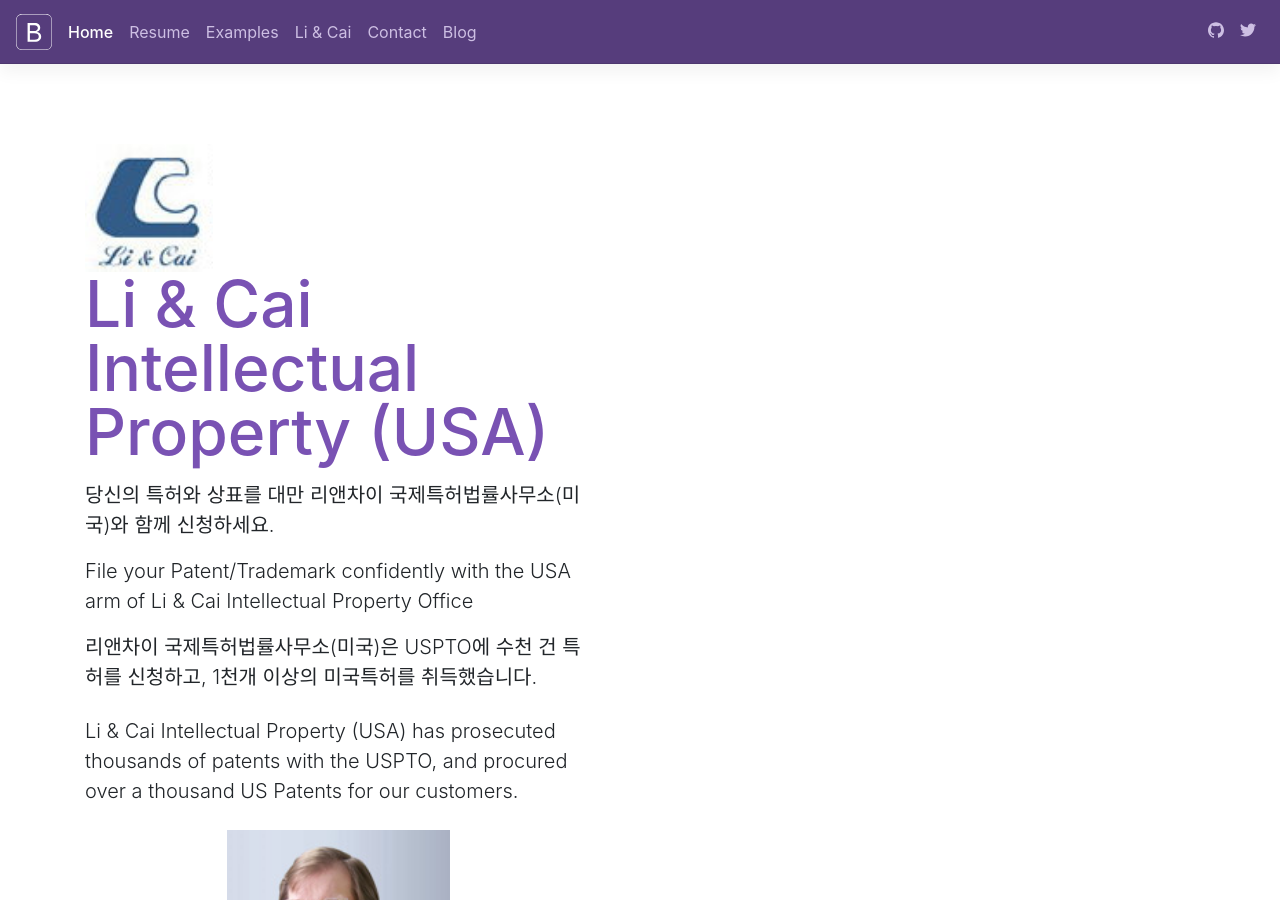
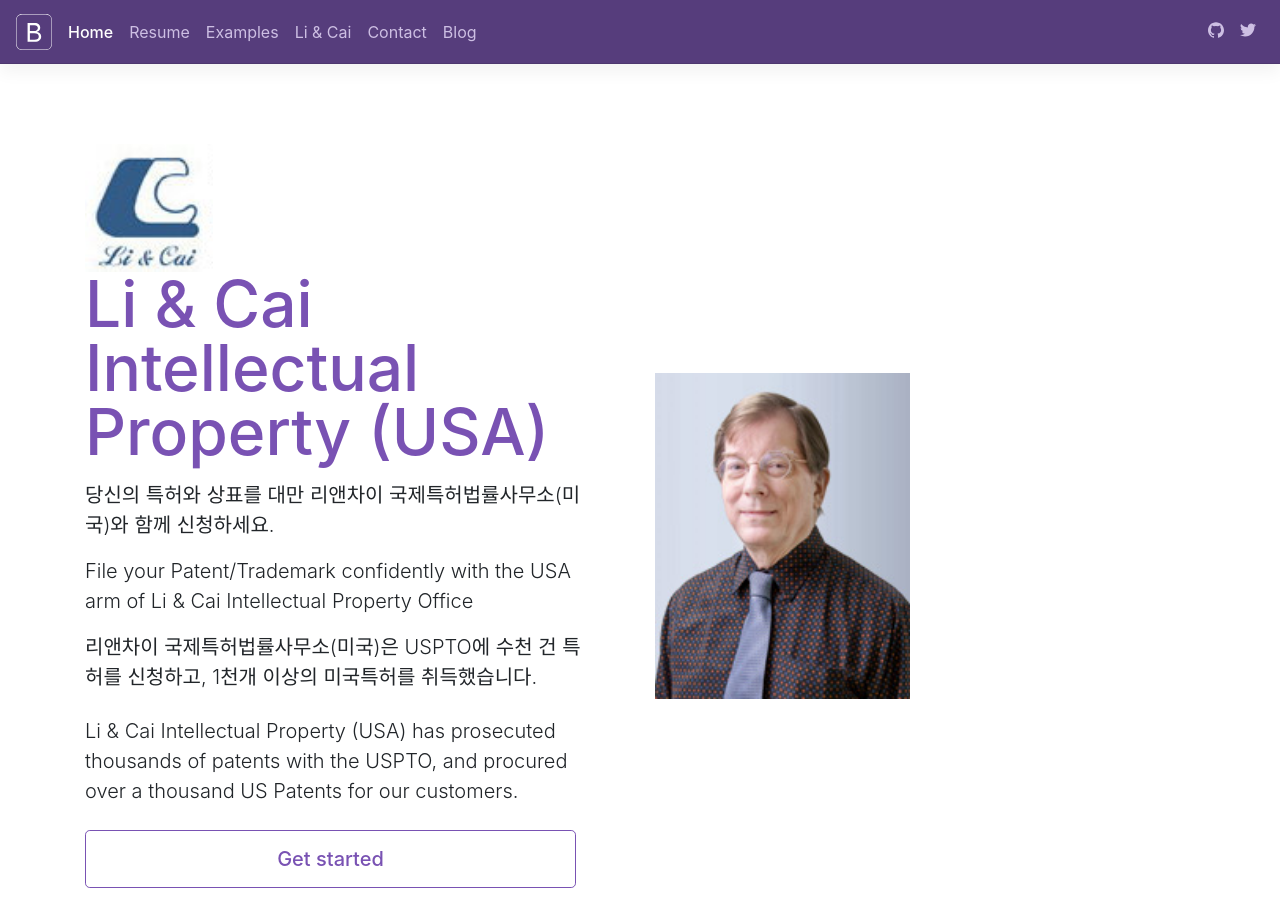
Before and after one commit to fliptop2/patent-javascript-ouicards, a Jekyll site: the page index.html, which Jekyll copies as it is, in a window 1280 px wide and 900 px high. Built offline with Jekyll 4.4.1, drawn with Linux system fonts in a browser that asks for light colours; nearby versions of some CDN libraries; comment, search, counter and statistics services are not loaded.

Commit message:
Update index.html

```diff
--- a/index.html
+++ b/index.html
@@ -123,6 +123,12 @@
     <main class="bd-masthead" id="content" role="main">
   <div class="container">
     <div class="row align-items-center">
+      <div class="col-3 mx-auto col-md-3 order-md-2">
+        <img class="img-fluid mb-3 mb-md-0" src="/assets/img/bootstrap-stack.png" alt="" width="256" height="215">
+      </div>
+      <div class="col-3 mx-auto col-md-3 order-md-2">
+        <a data-pin-do="embedPin" href="https://www.pinterest.com/pin/484559241150881959/"></a>
+          </div>
       <div class="col-md-6 order-md-1 text-center text-md-left pr-md-5">
       <img class="img-fluid mb-3 mb-md-0" src="/assets/img/LiCai.png" alt="" width="128" height="108">
         <h1 class="mb-3 bd-text-purple-bright">Li &amp; Cai Intellectual Property (USA)</h1>
@@ -138,13 +144,6 @@
         <p class="lead mb-4">
           Li &amp; Cai Intellectual Property (USA) has prosecuted thousands of patents with the USPTO, and procured over a thousand US Patents for our customers.
         </p>
-
-      <div class="col-3 mx-auto col-md-6 order-md-2">
-        <img class="img-fluid mb-3 mb-md-0" src="/assets/img/bootstrap-stack.png" alt="" width="256" height="215">
-      </div>
-      <div class="col-3 mx-auto col-md-6 order-md-2">
-        <a data-pin-do="embedPin" href="https://www.pinterest.com/pin/484559241150881959/"></a>
-          </div>
        <div class="d-flex flex-column flex-md-row lead mb-3">
           <a href="/Li%20%20Cai%20Fee%20Schedule%20for%20US%20Patent%20Application-2017%20(003).pdf" class="btn btn-lg btn-bd-purple mb-3 mb-md-0 mr-md-3" onclick="ga('send', 'event', 'Jumbotron actions', 'Get started', 'Get started');">Get started</a>
          <!-- <a href="/docs/4.0/getting-started/download/" class="btn btn-lg btn-outline-secondary" onclick="ga('send', 'event', 'Jumbotron actions', 'Download', 'Download 4.0.0-beta');">Download</a> -->
```
